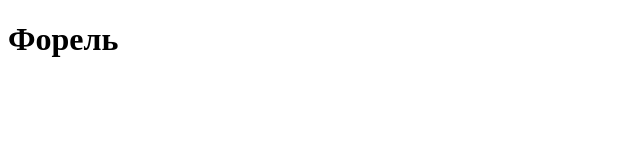
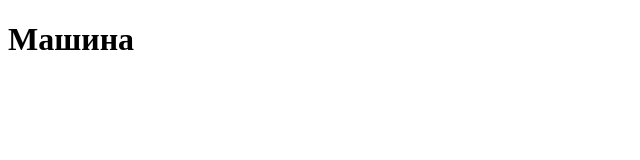
Before and after one commit to Khazhmukhamet/test, a plain HTML site: page index.html in a window 1280 px wide. Shown: the whole page, without its empty margins (0-640 px from the left). Drawn offline with Linux system fonts and the light colour scheme.

Commit message:
Update index.html

```diff
--- a/index.html
+++ b/index.html
@@ -6,6 +6,6 @@
 	<title>Document</title>
 </head>
 <body>
-<h1>Форель</h1>
+<h1>Машина</h1>
 </body>
 </html>
```
